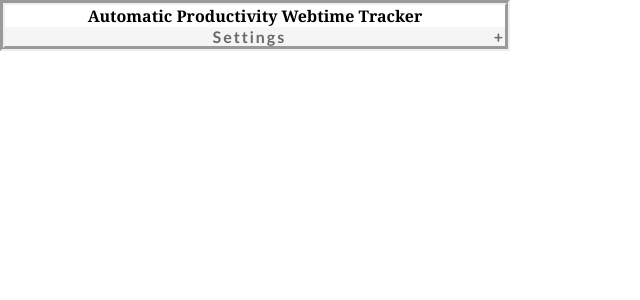
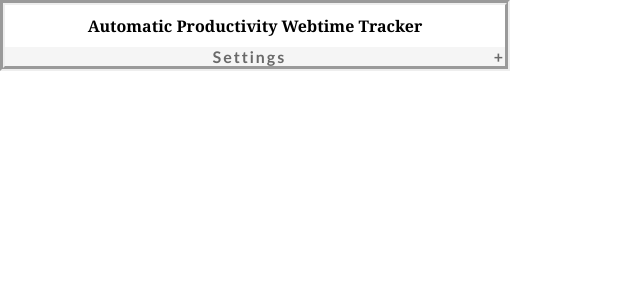
Before and after one commit to abc1203/auto-productivity-tracker, a React (Create React App) app: page / in a window 1280 px wide. Shown: the top 300 px of the page, without its empty margins (0-640 px from the left). Built offline with nearby package versions, Linux system fonts and the light colour scheme.

Commit message:
Update Title.css

```diff
--- a/src/components/Title.css
+++ b/src/components/Title.css
@@ -2,4 +2,5 @@
     text-align: center;
     font-weight: bold;
     font-family:Cambria, Cochin, Georgia, Times, 'Times New Roman', serif;
+    padding: 10px;
   }
```
